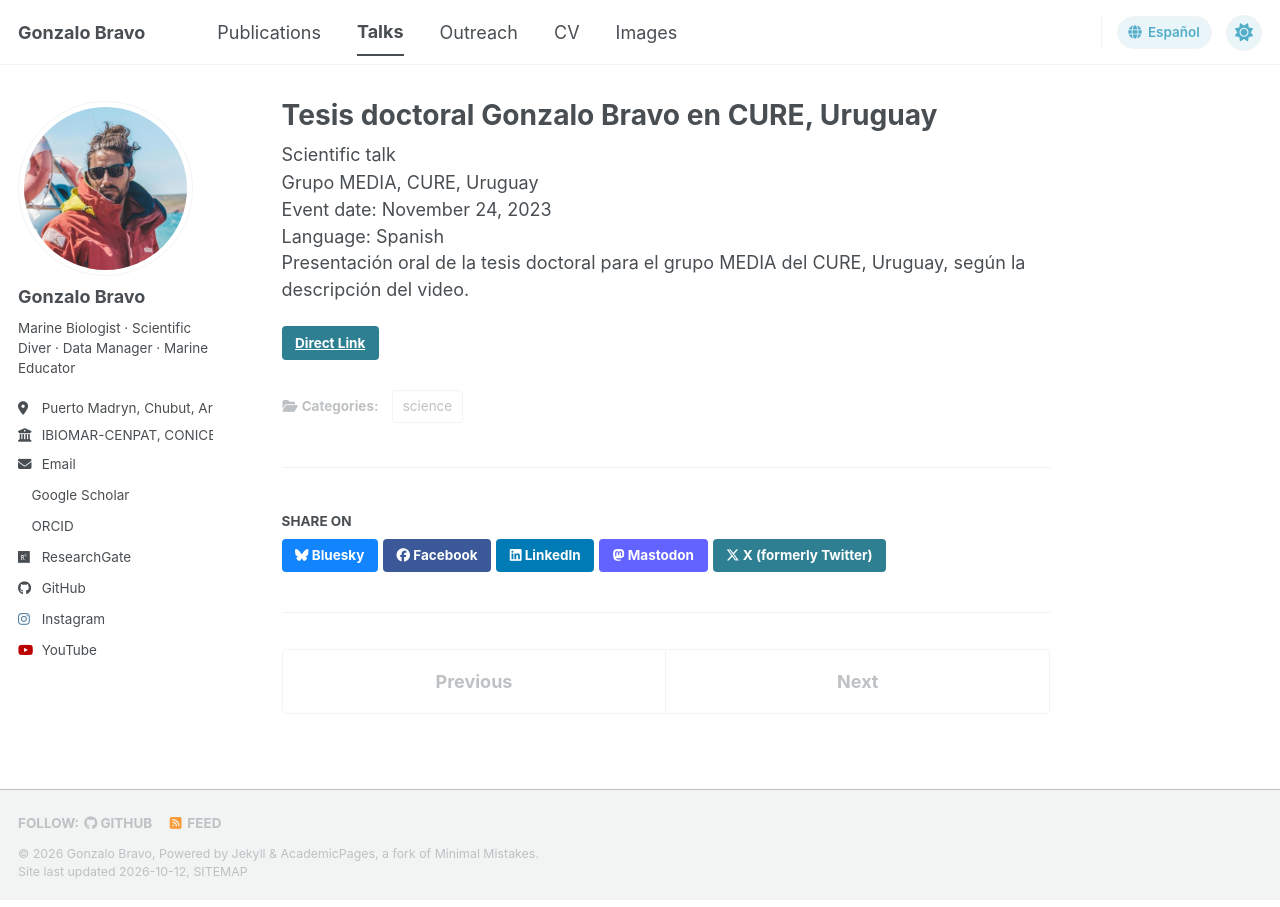
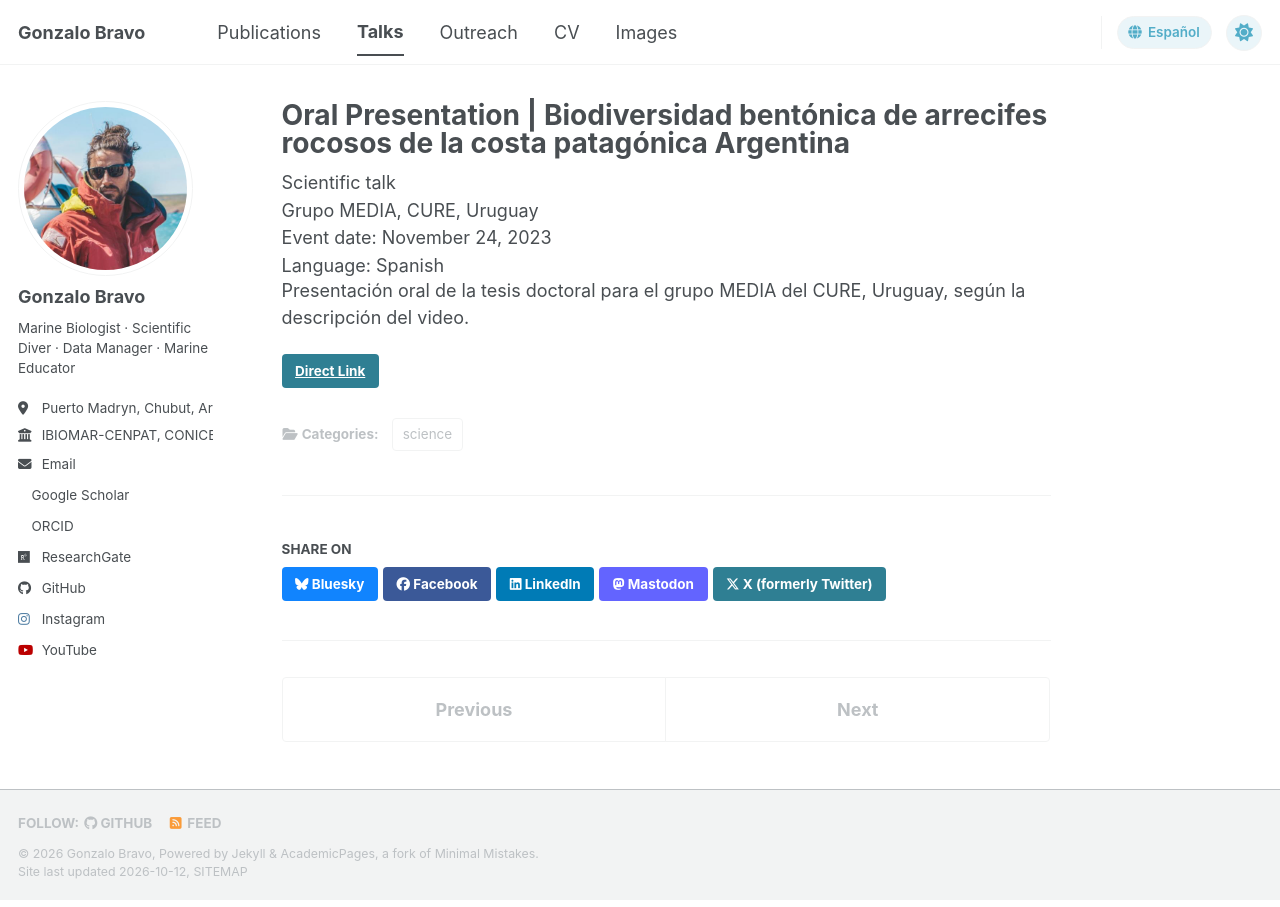
Before and after one commit to gonzalobravoargentina/gonzalobravoargentina.github.io, a Jekyll site: the page built from _talks/tesis-doctoral-cure-uruguay.md, in a window 1280 px wide. Built offline with Jekyll 4.4.1, drawn with Linux system fonts in a browser that asks for light colours; a style sheet for code colours, icons or effects is not loaded.

Commit message:
Update Uruguay scientific presentation title

```diff
--- a/_talks/tesis-doctoral-cure-uruguay.md
+++ b/_talks/tesis-doctoral-cure-uruguay.md
@@ -1,5 +1,5 @@
 ---
-title: "Tesis doctoral Gonzalo Bravo en CURE, Uruguay"
+title: "Oral Presentation | Biodiversidad bentónica de arrecifes rocosos de la costa patagónica Argentina"
 collection: talks
 category: science
 type: "Oral Presentation"
```
